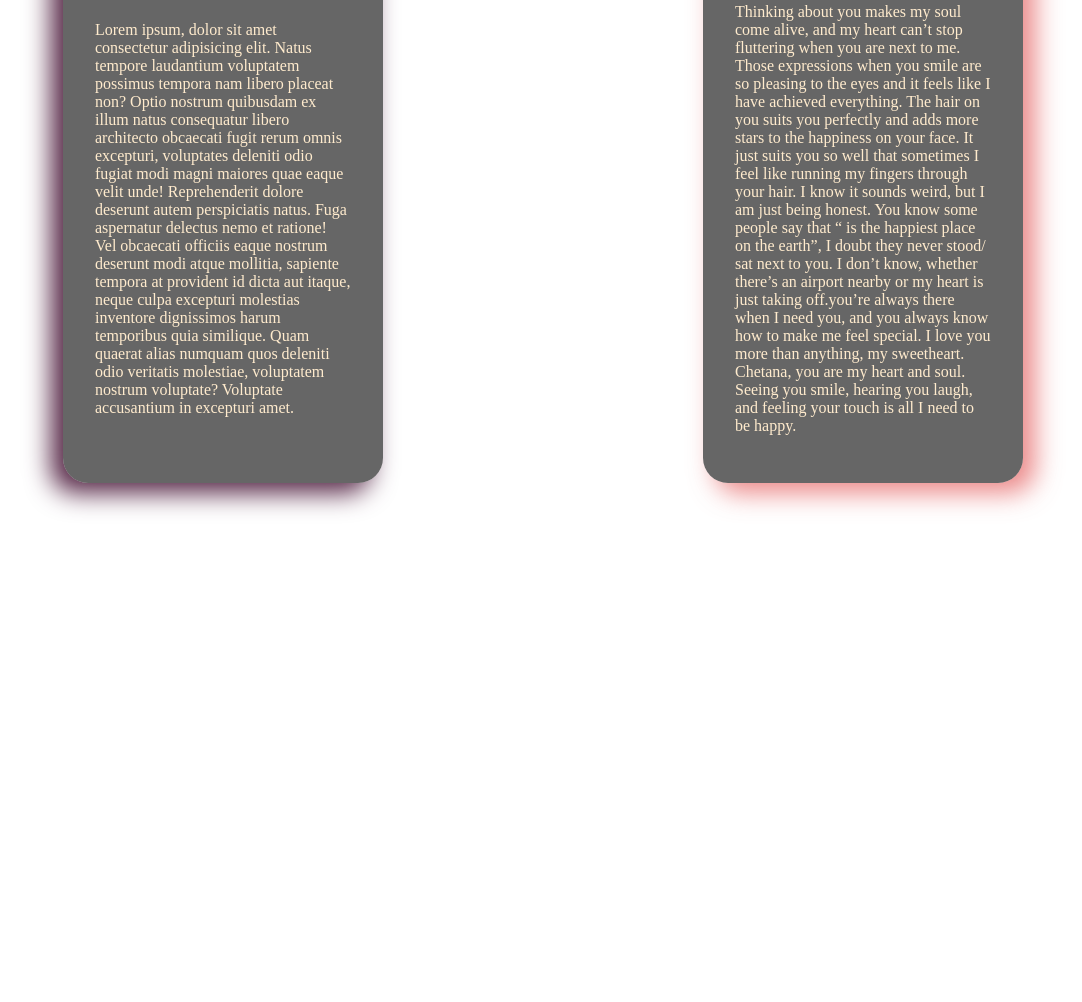
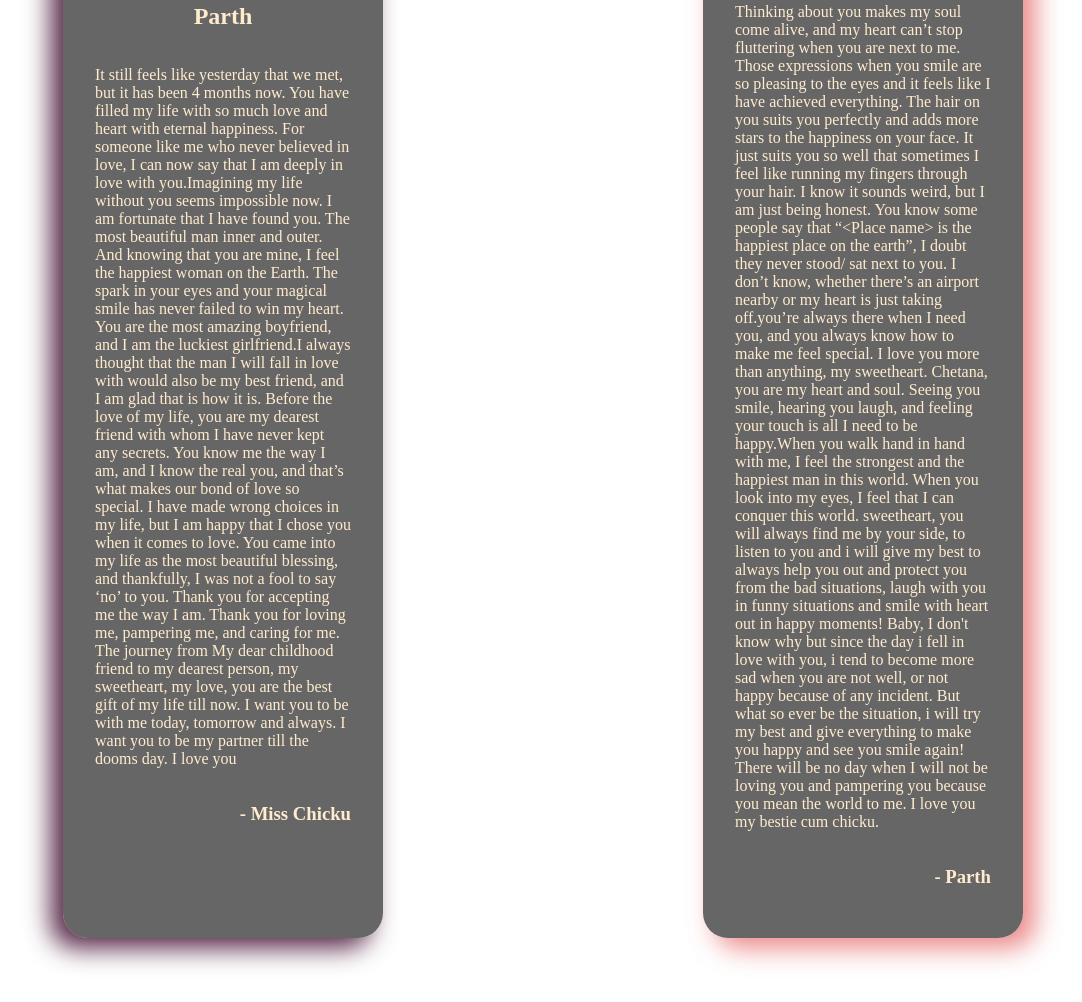
Before and after one commit to DangerousDan8888/DangerousDan8888.github.io, a plain HTML site: page index.html in a window 1280 px wide. Shown: the part 1136-2138 px from the top of the page, without its empty margins (97-1179 px from the left). Before the commit the page ends 1683 px from the top, so only its background shows below. Drawn offline with Linux system fonts and the light colour scheme.

Commit message:
Updating the index.html file with actual content

```diff
--- a/index.html
+++ b/index.html
@@ -9,18 +9,14 @@
     <title>Zindagi</title>
     <link rel="icon" type="image/x-icon" href="/fav/favicon.ico">
     <style>
-
-        @media only screen and (max-width: 1400px){
-
-        }
-
+        @media only screen and (max-width: 1400px) {}
     </style>
 </head>
 
 <body>
     <div class="ayush">
         <header>
-            <nav class="navbar" style="position: fixed;">
+            <nav class="navbar" style="position: fixed; z-index: 11;">
                 <ul>
                     <li class="line"><a href="/chetanaprasad_17846591372835799/message_1.html">Memories</a></li>
                     <li class="line"><a href="/pics.html">Sketches</a></li>
@@ -41,7 +37,22 @@
         <div class="profile1">
             <img src="/images/profileparth.png" alt="">
             <h2 style="align-self: center;">Parth</h2>
-            <p>Lorem ipsum, dolor sit amet consectetur adipisicing elit. Natus tempore laudantium voluptatem possimus tempora nam libero placeat non? Optio nostrum quibusdam ex illum natus consequatur libero architecto obcaecati fugit rerum omnis excepturi, voluptates deleniti odio fugiat modi magni maiores quae eaque velit unde! Reprehenderit dolore deserunt autem perspiciatis natus. Fuga aspernatur delectus nemo et ratione! Vel obcaecati officiis eaque nostrum deserunt modi atque mollitia, sapiente tempora at provident id dicta aut itaque, neque culpa excepturi molestias inventore dignissimos harum temporibus quia similique. Quam quaerat alias numquam quos deleniti odio veritatis molestiae, voluptatem nostrum voluptate? Voluptate accusantium in excepturi amet.</p>
+            <p>It still feels like yesterday that we met, but it has been 4 months now. You have filled my life with so
+                much love and heart with eternal happiness. For someone like me who never believed in love, I can now
+                say that I am deeply in love with you.Imagining my life without you seems impossible now. I am fortunate
+                that I have found you. The most beautiful man inner and outer. And knowing that you are mine, I feel the
+                happiest woman on the Earth. The spark in your eyes and your magical smile has never failed to win my
+                heart. You are the most amazing boyfriend, and I am the luckiest girlfriend.I always thought that the
+                man I will fall in love with would also be my best friend, and I am glad that is how it is. Before the
+                love of my life, you are my dearest friend with whom I have never kept any secrets. You know me the way
+                I am, and I know the real you, and that’s what makes our bond of love so special. I have made wrong
+                choices in my life, but I am happy that I chose you when it comes to love. You came into my life as the
+                most beautiful blessing, and thankfully, I was not a fool to say ‘no’ to you. Thank you for accepting me
+                the way I am. Thank you for loving me, pampering me, and caring for me. The journey from My dear
+                childhood friend to my dearest person, my sweetheart, my love, you are the best gift of my life till
+                now. I want you to be with me today, tomorrow and always. I want you to be my partner till the dooms
+                day. I love you </p>
+            <h3 style="text-align: right;"> - Miss Chicku</h3>
         </div>
         <div class="profile2">
             <img src="/images/profilecherry.png" alt="">
@@ -53,9 +64,22 @@
                 The hair on you suits you perfectly and adds more stars to the happiness on your
                 face. It just suits you so well that sometimes I feel like running my fingers
                 through your hair. I know it sounds weird, but I am just being honest. You
-                know some people say that “<Place name> is the happiest place on the earth”,
+                know some people say that “&lt;Place name&gt; is the happiest place on the earth”,
                 I doubt they never stood/ sat next to you. I don’t know, whether there’s an airport
-                nearby or my heart is just taking off.you’re always there when I need you, and you always know how to make me feel special. I love you more than anything, my sweetheart. Chetana, you are my heart and soul. Seeing you smile, hearing you laugh, and feeling your touch is all I need to be happy.</p>
+                nearby or my heart is just taking off.you’re always there when I need you, and you always know how
+                to make me feel special. I love you more than anything, my sweetheart. Chetana, you are my heart and
+                soul. Seeing you smile, hearing you laugh, and feeling your touch is all I need to be happy.When you
+                walk hand in hand with me, I feel the strongest and the happiest man in this world. When you look
+                into my eyes, I feel that I can conquer this world. sweetheart, you will always find me by your side, to
+                listen to you and i will give my best to always help you out and protect you from the bad situations,
+                laugh with you in funny situations and smile with heart out in happy moments! Baby, I don't know why but
+                since the day i fell in love with you, i tend to become more sad when you are not well, or not happy
+                because of any incident. But what so ever be the situation, i will try my best and give everything to
+                make you happy and see you smile again! There will be no day when I will not be loving
+                you and pampering you because you mean the world to me. I love you my bestie cum chicku.</p>
+            <h3 style="text-align: right;"> - Parth</h3>
+
+
         </div>
     </div>
 
```
